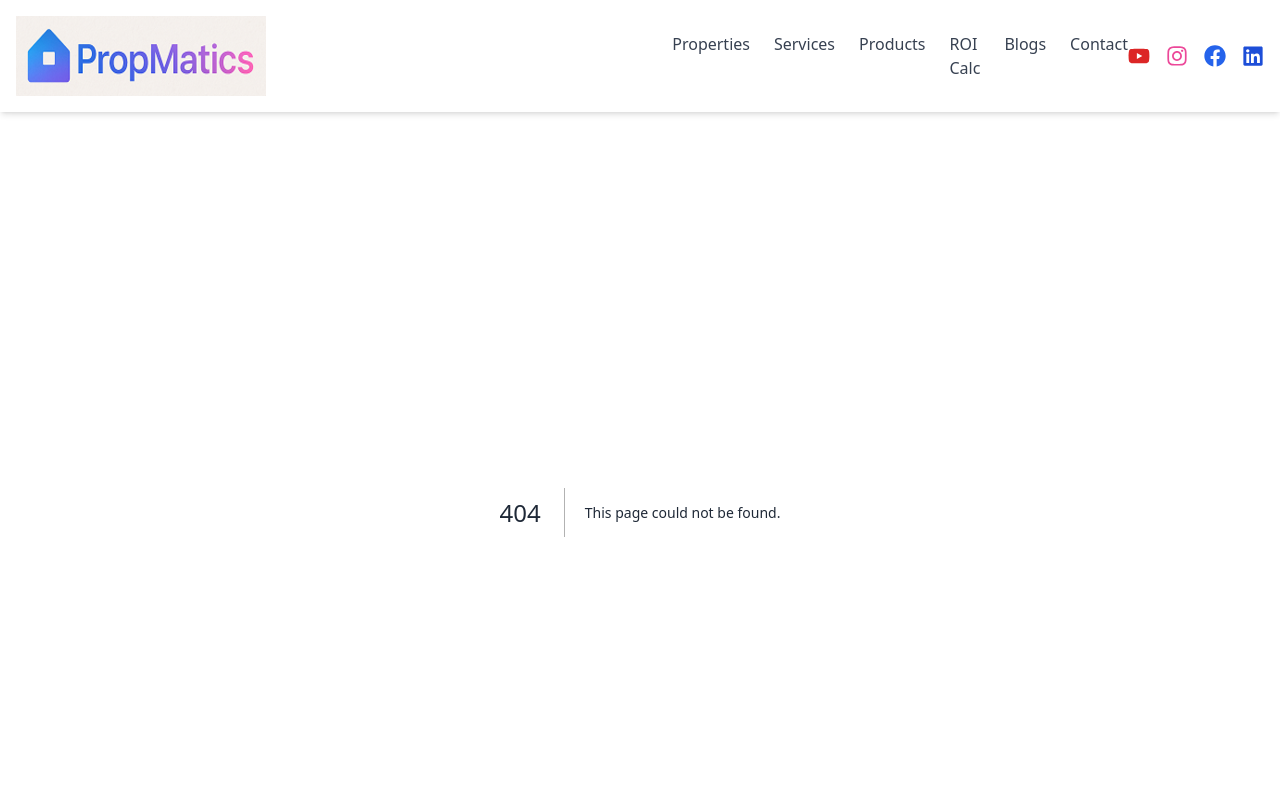
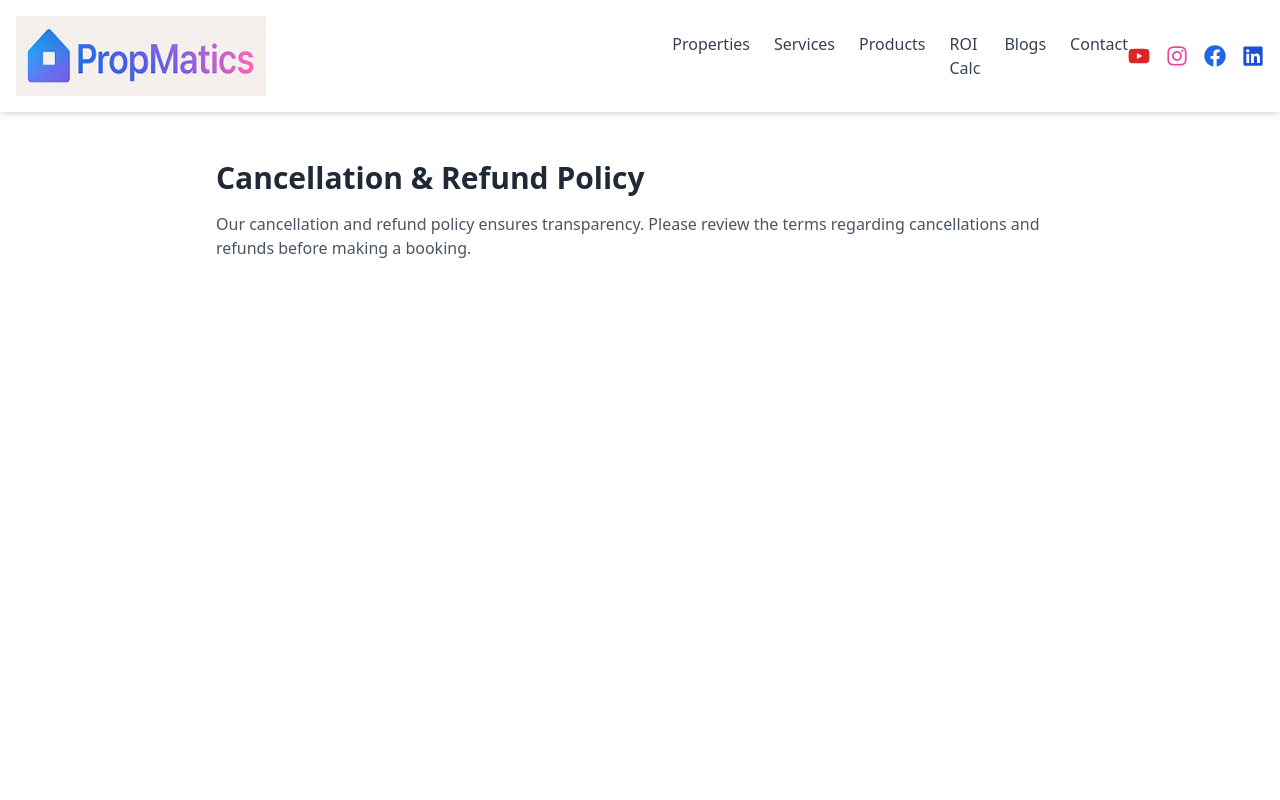
Before and after one commit to venupala-tt/propnz, a Next.js app: page /pages/cancellation-refund-policy in a window 1280 px wide. Before the commit this address had no page. Shown: the top 800 px of the page. Built offline with nearby package versions, Linux system fonts and the light colour scheme.

Commit message:
Create page.tsx

```diff
--- /dev/null
+++ b/app/pages/cancellation-refund-policy/page.tsx
@@ -0,0 +1,11 @@
+export default function CancellationRefundPolicyPage() {
+  return (
+    <section className="px-6 py-12 max-w-4xl mx-auto">
+      <h1 className="text-3xl font-bold mb-4">Cancellation & Refund Policy</h1>
+      <p className="text-gray-600">
+        Our cancellation and refund policy ensures transparency. Please review
+        the terms regarding cancellations and refunds before making a booking.
+      </p>
+    </section>
+  )
+}
```
